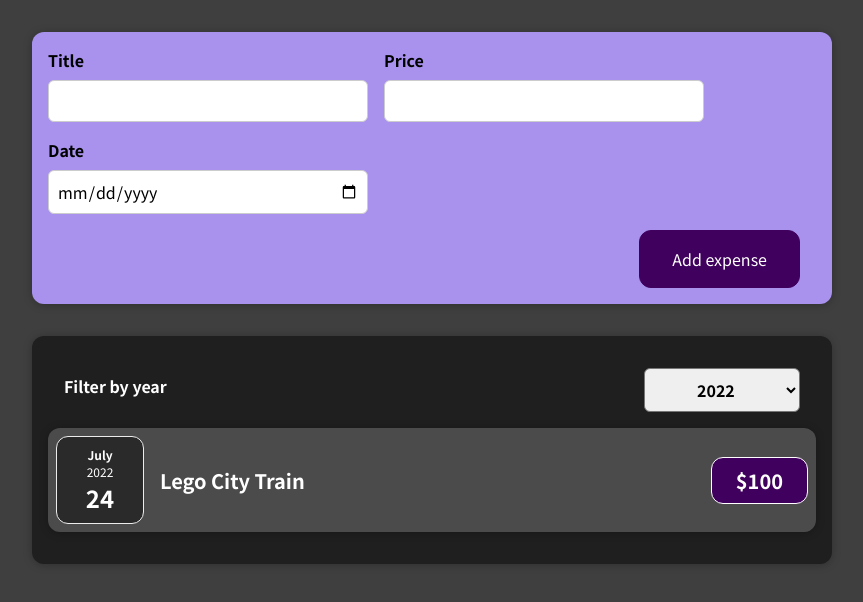
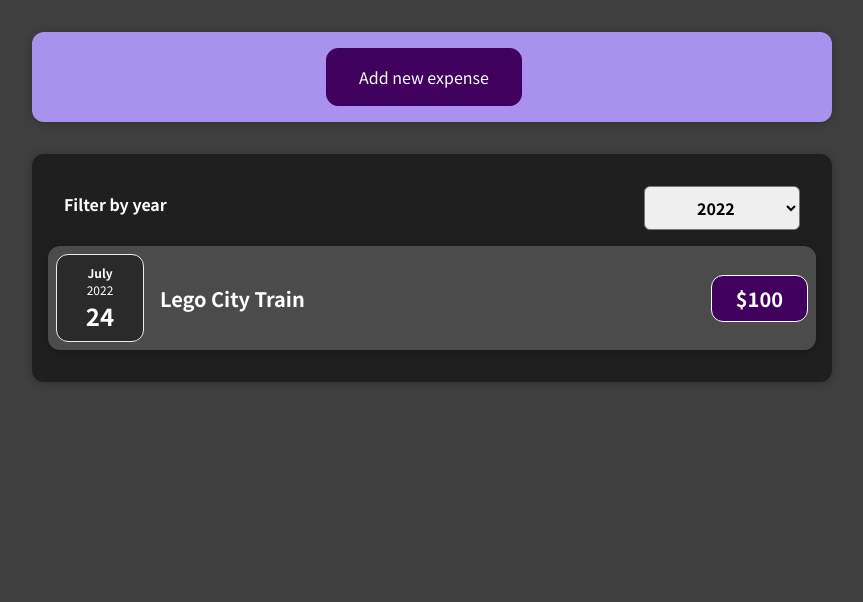
Before and after one commit to alexyatsik/react-learing, a React (Create React App) app: page / in a window 1280 px wide. Shown: the top 602 px of the page, without its empty margins (208-1071 px from the left). Built offline with nearby package versions, Linux system fonts and the light colour scheme.

Commit message:
add show/notshow form depeneds on button clicked, add cancel button into the form

```diff
--- a/src/components/NewExpense/ExpenseForm.js
+++ b/src/components/NewExpense/ExpenseForm.js
@@ -47,6 +47,7 @@
         </div>
       </div>
       <div className="new-expense__actions">
+        <button type="button" onClick={props.onClickCancelHandler}>Cancel</button>
         <button type="submit">Add expense</button>
       </div>
     </form>
--- a/src/components/NewExpense/NewExpense.js
+++ b/src/components/NewExpense/NewExpense.js
@@ -1,18 +1,35 @@
 import "./NewExpense.css";
+import { useState} from "react";
 import {ExpenseForm} from "./ExpenseForm";
 
 const NewExpense = (props) => {
+  const [isAddClicked, setIsAddCliked] = useState(false);
+
   const onSubmitHandler = (data) => {
     const newExpense = {
       ...data,
       id: Math.random().toString()
     }
     props.onAddNewExpense(newExpense);
+    onClickCancelHandler();
+  }
+
+  const onAddHandler = () => {
+    setIsAddCliked(true);
+  }
+
+  const onClickCancelHandler = () => {
+    setIsAddCliked(false);
+  }
+
+  let content = <button onClick={onAddHandler}>Add new expense</button>
+  if (isAddClicked) {
+    content = <ExpenseForm onSubmitForm={onSubmitHandler} onClickCancelHandler={onClickCancelHandler} />;
   }
 
   return (
     <div className="new-expense">
-      <ExpenseForm onSubmitForm={onSubmitHandler} />
+      {content}
     </div>
   );
 };
```
